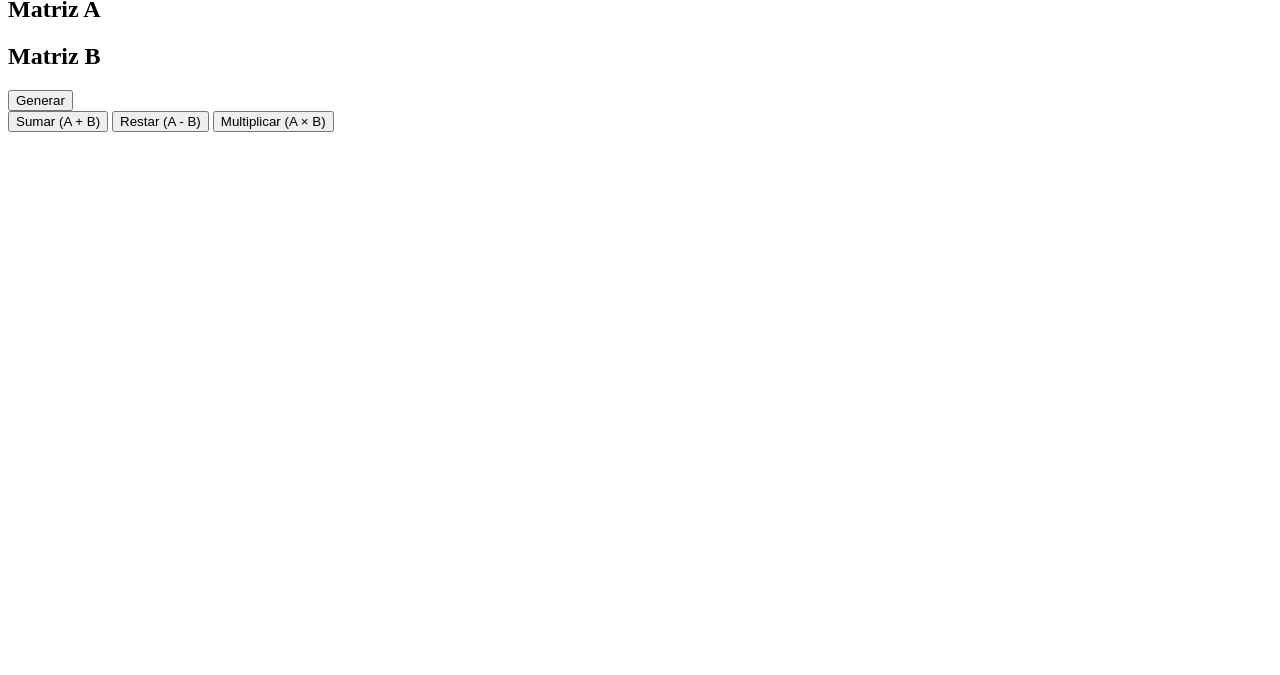
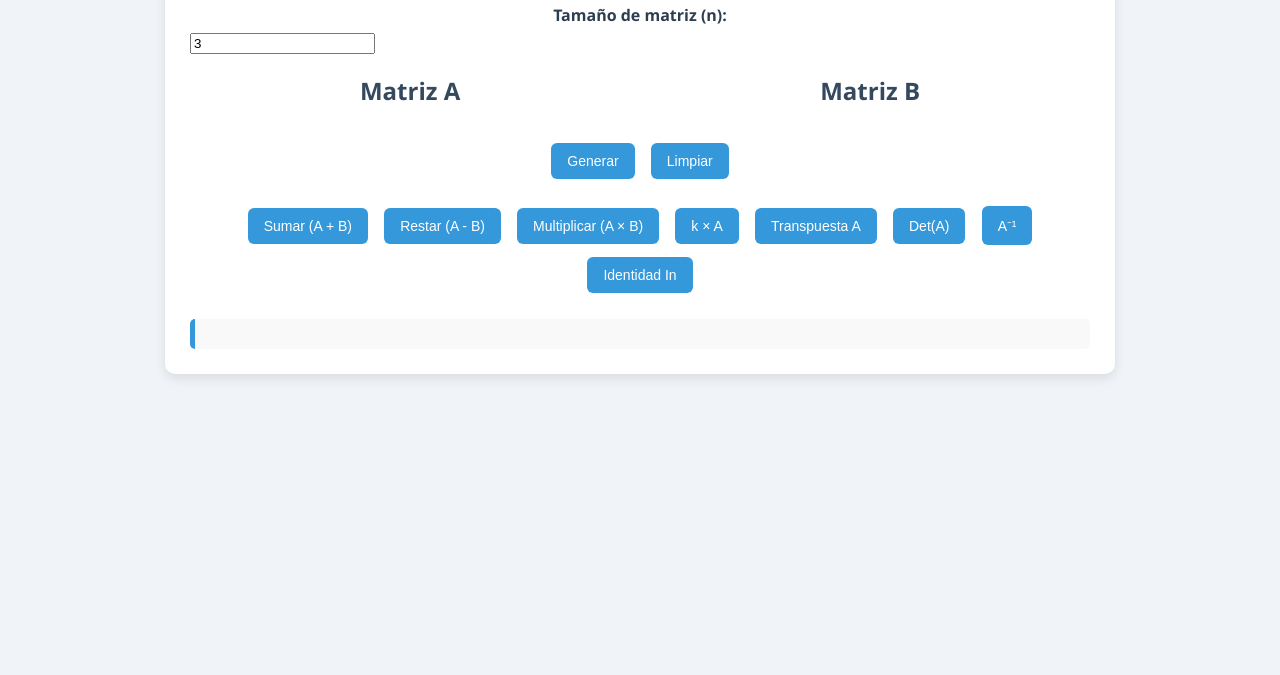
Before and after one commit to miguela175/ProyectoClientes, a plain HTML site: page index.html in a window 1280 px wide. Shown: the part 125-800 px from the top of the page. Drawn offline with Linux system fonts and the light colour scheme.

Commit message:
otras operaciones en el index y definicion del css

```diff
--- a/index.html
+++ b/index.html
@@ -26,12 +26,18 @@
 
     <div class="controles">
       <button onclick="generarMatrices()">Generar</button>
+      <button onclick="clearMatrices()">Limpiar</button>
     </div>
 
     <div class ="operaciones">
         <button onclick="sumarMatrices()">Sumar (A + B)</button>
         <button onclick="restarMatrices()">Restar (A - B)</button>
         <button onclick="multiplicarMatrices()">Multiplicar (A × B)</button>
+        <button onclick="scalarMultiply()">k × A</button>
+        <button onclick="transportarMatriz()">Transpuesta A</button>
+        <button onclick="calcularDeterminante()">Det(A)</button>
+        <button onclick="invertirMatriz()">A⁻¹</button>
+        <button onclick="generarIdentidad()">Identidad In</button>
         </button>
     </div>
 
--- a/style.css
+++ b/style.css
@@ -0,0 +1,107 @@
+
+body {
+  font-family: 'Segoe UI', sans-serif;
+  background-color: #f0f4f8;
+  margin: 0;
+  padding: 20px;
+}
+
+/* Contenedor principal */
+.contenedores {
+  max-width: 900px;
+  margin: auto;
+  background-color: #ffffff;
+  padding: 25px;
+  border-radius: 10px;
+  box-shadow: 0 4px 12px rgba(0, 0, 0, 0.1);
+}
+
+
+h1 {
+  text-align: center;
+  color: #2c3e50;
+  margin-bottom: 20px;
+}
+
+h2 {
+  text-align: center;
+  color: #34495e;
+  margin-bottom: 10px;
+}
+
+
+label {
+  display: block;
+  text-align: center;
+  font-weight: bold;
+  margin-bottom: 5px;
+  color: #2c3e50;
+}
+
+input[type="number"] {
+  display: block;
+  margin: 0 auto 15px auto;
+  padding: 8px;
+  width: 80px;
+  font-size: 16px;
+  border: 1px solid #ccc;
+  border-radius: 5px;
+}
+
+
+.matrices {
+  display: flex;
+  justify-content: space-around;
+  flex-wrap: wrap;
+  gap: 20px;
+  margin-bottom: 20px;
+}
+
+.matriz-cuadro {
+  display: grid;
+  gap: 5px;
+}
+
+.matrix-cuadro input {
+  width: 50px;
+  height: 40px;
+  text-align: center;
+  font-size: 16px;
+  border: 1px solid #bdc3c7;
+  border-radius: 4px;
+  background-color: #ecf0f1;
+}
+
+
+.controles, .operaciones {
+  text-align: center;
+  margin: 15px 0;
+}
+
+button {
+  margin: 6px;
+  padding: 10px 16px;
+  font-size: 14px;
+  background-color: #3498db;
+  color: white;
+  border: none;
+  border-radius: 6px;
+  cursor: pointer;
+  transition: background-color 0.2s ease;
+}
+
+button:hover {
+  background-color: #2980b9;
+}
+
+
+.resultado-area {
+  margin-top: 20px;
+  padding: 15px;
+  background-color: #f9f9f9;
+  border-left: 5px solid #3498db;
+  border-radius: 5px;
+  font-family: monospace;
+  white-space: pre-wrap;
+  color: #2c3e50;
+}
```
